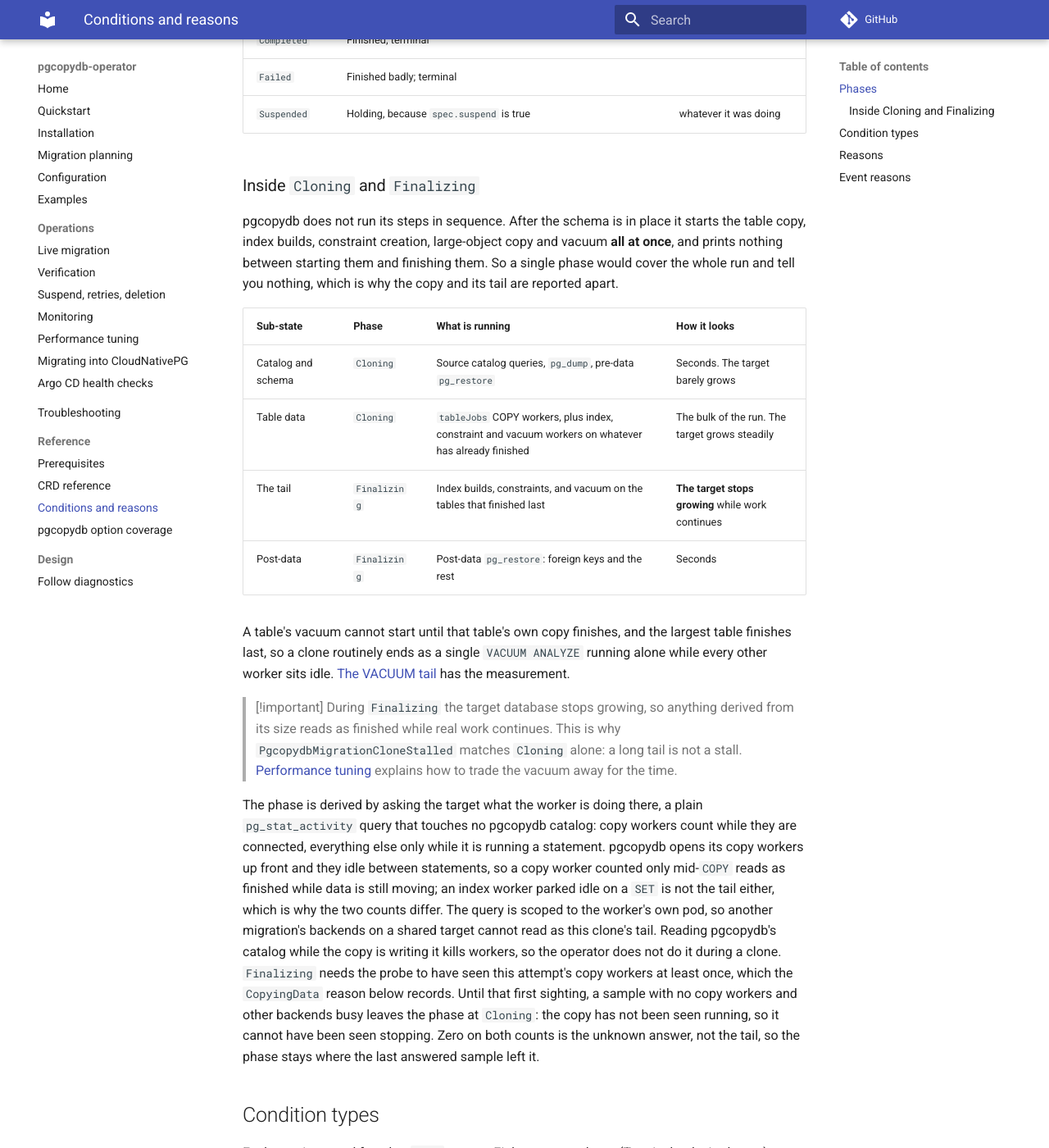
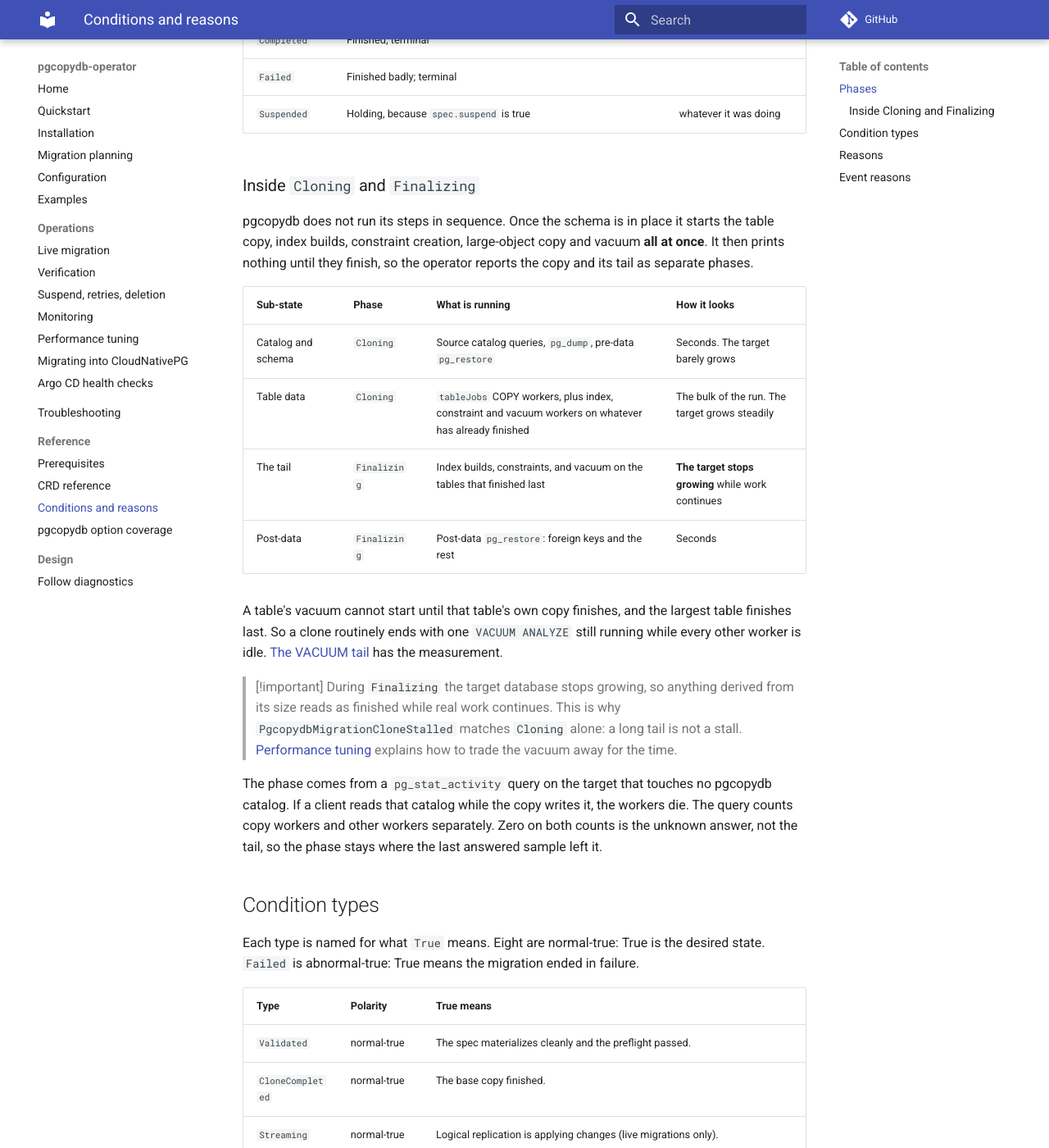
Before and after one commit to ydixken/pgcopydb-operator, an MkDocs documentation site: the page built from docs/reference/conditions.md, in a window 1280 px wide and 1400 px high, scrolled down 1162 px. Shown: the whole window at 82% size. Built offline with MkDocs 1.6.1 and Material for MkDocs 9.7.7, drawn with Linux system fonts in a browser that asks for light colours; comment, search, counter and statistics services are not loaded; some of the changed text lies outside the part shown.

Commit message:
docs: tighten the conditions and coverage references
Cut the phase-probe derivation from conditions.md, keeping the two facts a
reader acts on: the probe touches no pgcopydb catalog, and zero on both
worker counts means unknown rather than the tail.

Removed metaphor and manufactured punchlines (events carrying the
play-by-play, a content difference being your call, the 848MB resume
anecdote), and dropped the software personification in ConfirmingCatchUp.

Shortened the DrainIncomplete and OwnershipFailed cells to the fact and
moved slot retention and the Job-log detail into the prose under the
table, next to the existing troubleshooting pointers.

On coverage.md, dropped the deliberate hedge and the expiring promises
(revisit on demand, a verbosity knob can come with demand, the TCP
coordinator alternative), and scoped the compare data exit-code claim:
stock pgcopydb 0.18 exits 0 on a difference, the bundled runner's patched
pgcopydb exits nonzero.

No contract string changed. Every condition type, reason, event reason,
phase name and pgcopydb flag is byte-identical before and after, verified
by diffing the backticked identifier sets and cross-checked against
api/v1beta1/migration_types.go and the controller.

````diff
--- a/docs/reference/conditions.md
+++ b/docs/reference/conditions.md
@@ -1,12 +1,12 @@
 # Conditions and reasons
 
 The condition types and reason strings the controller writes to `status.conditions`.
-They are API contract: stable identifiers you can consume from automation (`kubectl wait`, GitOps health checks, alerting) without parsing messages.
+They are API contract: stable identifiers that `kubectl wait`, GitOps health checks and alerts can match on without reading messages.
 Every condition is a `metav1.Condition` and carries `observedGeneration`, so a stale condition is detectable after a spec change.
 
 `status.phase` summarizes conditions and worker progress for the printer column.
-Its initial `Pending` value records the controller's first observation, before conditions exist; API-server creation does not initialize status.
-Conditions remain authoritative for subsequent outcomes.
+Its `Pending` value records the controller's first observation, before conditions exist; API-server creation does not initialize status.
+Conditions stay authoritative for every outcome after that.
 
 ```sh
 kubectl wait --for=condition=Complete migration/shop --timeout=1h
@@ -35,8 +35,8 @@ Automation should wait on conditions, not on phase strings.
 ### Inside `Cloning` and `Finalizing`
 
 pgcopydb does not run its steps in sequence.
-After the schema is in place it starts the table copy, index builds, constraint creation, large-object copy and vacuum **all at once**, and prints nothing between starting them and finishing them.
-So a single phase would cover the whole run and tell you nothing, which is why the copy and its tail are reported apart.
+Once the schema is in place it starts the table copy, index builds, constraint creation, large-object copy and vacuum **all at once**.
+It then prints nothing until they finish, so the operator reports the copy and its tail as separate phases.
 
 | Sub-state | Phase | What is running | How it looks |
 |---|---|---|---|
@@ -45,7 +45,8 @@ So a single phase would cover the whole run and tell you nothing, which is why t
 | The tail | `Finalizing` | Index builds, constraints, and vacuum on the tables that finished last | **The target stops growing** while work continues |
 | Post-data | `Finalizing` | Post-data `pg_restore`: foreign keys and the rest | Seconds |
 
-A table's vacuum cannot start until that table's own copy finishes, and the largest table finishes last, so a clone routinely ends as a single `VACUUM ANALYZE` running alone while every other worker sits idle.
+A table's vacuum cannot start until that table's own copy finishes, and the largest table finishes last.
+So a clone routinely ends with one `VACUUM ANALYZE` still running while every other worker is idle.
 [The VACUUM tail](../operations/performance.md#the-vacuum-tail) has the measurement.
 
 > [!important]
@@ -53,18 +54,16 @@ A table's vacuum cannot start until that table's own copy finishes, and the larg
 > This is why `PgcopydbMigrationCloneStalled` matches `Cloning` alone: a long tail is not a stall.
 > [Performance tuning](../operations/performance.md) explains how to trade the vacuum away for the time.
 
-The phase is derived by asking the target what the worker is doing there, a plain `pg_stat_activity` query that touches no pgcopydb catalog: copy workers count while they are connected, everything else only while it is running a statement.
-pgcopydb opens its copy workers up front and they idle between statements, so a copy worker counted only mid-`COPY` reads as finished while data is still moving; an index worker parked idle on a `SET` is not the tail either, which is why the two counts differ.
-The query is scoped to the worker's own pod, so another migration's backends on a shared target cannot read as this clone's tail.
-Reading pgcopydb's catalog while the copy is writing it kills workers, so the operator does not do it during a clone.
-`Finalizing` needs the probe to have seen this attempt's copy workers at least once, which the `CopyingData` reason below records.
-Until that first sighting, a sample with no copy workers and other backends busy leaves the phase at `Cloning`: the copy has not been seen running, so it cannot have been seen stopping.
+The phase comes from a `pg_stat_activity` query on the target that touches no pgcopydb catalog.
+If a client reads that catalog while the copy writes it, the workers die.
+The query counts copy workers and other workers separately.
 Zero on both counts is the unknown answer, not the tail, so the phase stays where the last answered sample left it.
 
 ## Condition types
 
 Each type is named for what `True` means.
-Eight are normal-true (True is the desired state); `Failed` is abnormal-true (True means the migration ended in failure).
+Eight are normal-true: True is the desired state.
+`Failed` is abnormal-true: True means the migration ended in failure.
 
 | Type | Polarity | True means |
 |---|---|---|
@@ -91,20 +90,20 @@ Every reason the controller sets, spelled exactly as it appears on the wire.
 | `CloneCompleted` | `False` | `CloneRunning` | A worker attempt is running the base copy. |
 | `CloneCompleted` | `False` | `CopyingData` | The probe has seen this attempt's copy workers connected to the target; it replaces `CloneRunning` for the rest of the attempt, and the phase cannot reach `Finalizing` before it is set. |
 | `CloneCompleted` | `False` | `CloneFailed` | The final attempt failed; the message carries the Job failure and the last pgcopydb error line. |
-| `CloneCompleted` | `False` | `TablesEmptyOnTarget` | Live migration: the worker logged the base copy finished, but the pass's own sample found tables holding rows on the source and none on the target, which is how a `--resume` after killed attempts once called an 848MB table done. The marker is not trusted, the stream is reported but not driven, and the reason stands until a sample finds every such table populated. |
+| `CloneCompleted` | `False` | `TablesEmptyOnTarget` | Live migration: the worker logged the base copy finished, but the pass's own sample found tables holding rows on the source and none on the target, which a `--resume` after killed attempts can produce. The marker is not trusted, the stream is reported but not driven, and the reason stands until a sample finds every such table populated. |
 | `CloneCompleted` | `False` | `CloneIncomplete` | Clone-only migration: the worker exited 0, but pgcopydb's own catalog, read by a Job that mounts the same work dir once the worker is gone, counts tables not done. The Migration fails with the same reason. |
 | `CloneCompleted` | `True` | `CloneSucceeded` | Clone-only migration: the worker Job finished, and pgcopydb's catalog, where it could be read, counted every table done. |
 | `CloneCompleted` | `True` | `BaseCopyDone` | Live migration: the worker logged the base copy finished, the pass's own sample found no table holding rows on the source and none on the target, and change replay took over. |
 | `Streaming` | `True` | `Replaying` | The worker's apply process is replaying changes to the target. |
 | `CaughtUp` | `True` | `LagBelowThreshold` | Two consecutive samples measured the replication lag at or below `spec.follow.maxCatchupLag`. |
 | `CaughtUp` | `False` | `Lagging` | Lag is above the threshold, or no replication sample is available yet. |
-| `CaughtUp` | `False` | `ConfirmingCatchUp` | One sample measured the lag at or below `spec.follow.maxCatchupLag`, and the operator wants a second consecutive one before turning `CaughtUp` True: a single sample can land while the worker is still confirming its raw receive position, where the lag reads near zero whatever the apply backlog is. A sample above the threshold returns the condition to `Lagging` and the count starts over. |
-| `CutoverCompleted` | `True` | `DrainVerified` | The verify Job proved the drain: the target's origin progress sits exactly on the cutover LSN, or `pgcopydb compare data` found every migrated table matching. Any other reading, in either direction, is decided by content, which is the path nearly every cutover takes, because publication-filtered WAL and unapplied commits measure alike. Changes applied, sequences synced. |
-| `CutoverCompleted` | `False` | `DrainIncomplete` | Drain verification did not show the target holding every change (`pgcopydb compare data` either found a difference or produced no verdict); the replication slot is kept so the data stays recoverable. The Migration fails with the same reason. |
+| `CaughtUp` | `False` | `ConfirmingCatchUp` | One sample measured the lag at or below `spec.follow.maxCatchupLag`, and the operator needs a second consecutive one before it sets `CaughtUp` True. A single sample can land while the worker still confirms its raw receive position, where the lag reads near zero whatever the apply backlog is. A sample above the threshold returns the condition to `Lagging` and the count starts over. |
+| `CutoverCompleted` | `True` | `DrainVerified` | The verify Job proved the drain: the target's origin progress sits exactly on the cutover LSN, or `pgcopydb compare data` found every migrated table matching. Any other reading is decided by content, which is the path nearly every cutover takes, because publication-filtered WAL and unapplied commits measure alike. Changes are applied and sequences are synced. |
+| `CutoverCompleted` | `False` | `DrainIncomplete` | Drain verification did not show the target holding every change: `pgcopydb compare data` found a difference or gave no verdict. The Migration fails with the same reason. |
 | `OwnershipApplied` | `Unknown` | `OwnershipRunning` | The `<name>-reown` Job is running: after the worker exited on a clone, after the drain is proven on a live migration. No worker restarts while it exists. |
 | `OwnershipApplied` | `Unknown` | `OwnershipSuspended` | `spec.suspend` deleted a running handover Job. It re-runs on resume and picks up the statements that are left; each `ALTER` commits on its own. |
 | `OwnershipApplied` | `True` | `OwnershipApplied` | Every schema, relation, routine and type the migration role owned in the target database now belongs to `clone.ownerAfterRestore`. |
-| `OwnershipApplied` | `False` | `OwnershipFailed` | The handover Job failed after its retries; the data is on the target and the message carries the Job's last lines (the missing role, or the exact `GRANT`). The Migration fails with the same reason. |
+| `OwnershipApplied` | `False` | `OwnershipFailed` | The handover Job failed after its retries, and the data is on the target. The Migration fails with the same reason. |
 | `Verified` | `Unknown` | `VerificationRunning` | A `pgcopydb compare` Job is running. |
 | `Verified` | `True` | `ComparePassed` | Every requested compare found source and target matching. |
 | `Verified` | `False` | `SchemaMismatch` | `pgcopydb compare schema` reported differences. |
@@ -120,14 +119,17 @@ Every reason the controller sets, spelled exactly as it appears on the wire.
 
 Two of those terminal reasons need a recovery step rather than a new Migration.
 On `DrainIncomplete`, do not switch applications to the target; [Phase Failed with reason DrainIncomplete](../troubleshooting.md#phase-failed-with-reason-drainincomplete) covers what the verify Job logs say and how to recover.
+The replication slot is kept, so the data stays recoverable.
 On `OwnershipFailed`, finish the handover by hand with the statements in the Job log, following [Ownership handover failures](../troubleshooting.md#ownership-handover-failures); on a live migration the slot is kept until the Migration is deleted.
+The condition message carries the Job's last lines: the missing role, or the exact `GRANT`.
 
-A mismatch on `Verified` does not fail the Migration: the transfer itself finished, and what to do about a content difference is your call.
+A mismatch on `Verified` does not fail the Migration, because the transfer itself finished.
 `Complete` is set either way; see [Verification](../operations/verification.md).
 
 ## Event reasons
 
-Events carry the play-by-play; reasons are stable, messages are not.
+Events record each transition.
+Reasons are stable; messages are not.
 Terminal failures additionally emit a Warning event whose reason equals the `Failed` condition reason above.
 
 | Reason | Type | Appears when |
````
Also changed, not shown: other parts of docs/reference/conditions.md (+3 -3 lines), docs/reference/coverage.md (+15 -11 lines).
